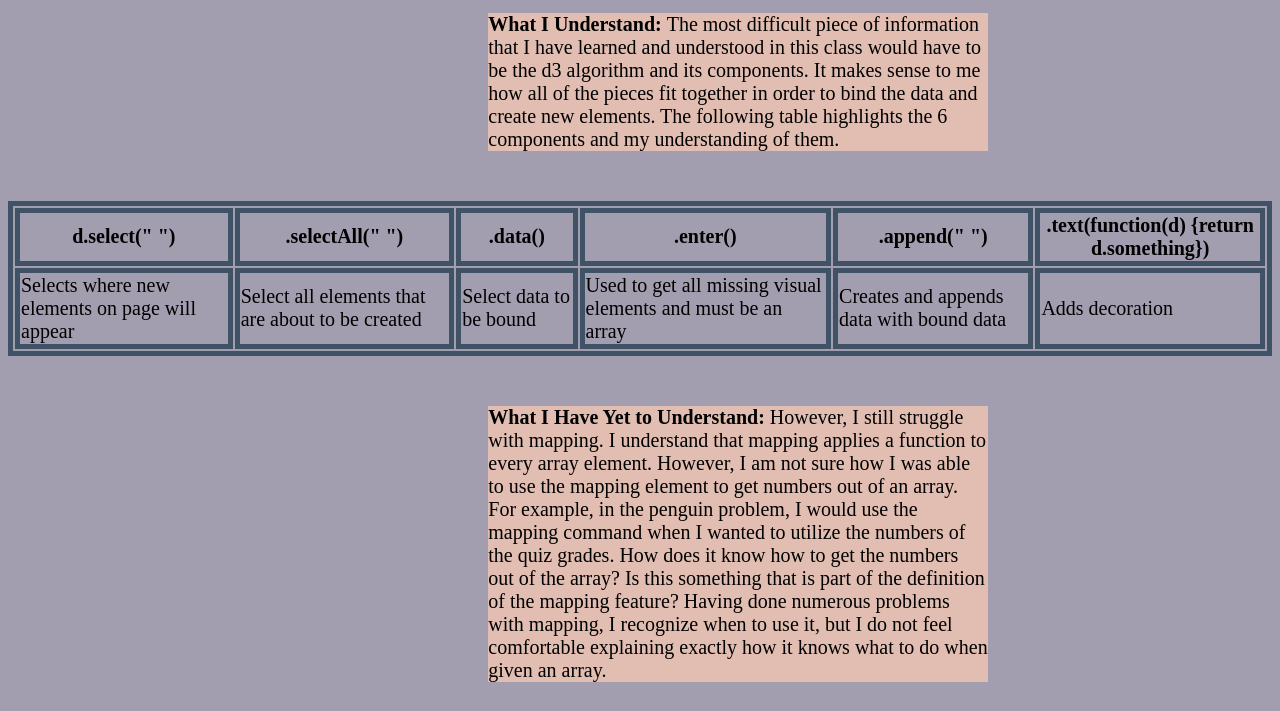
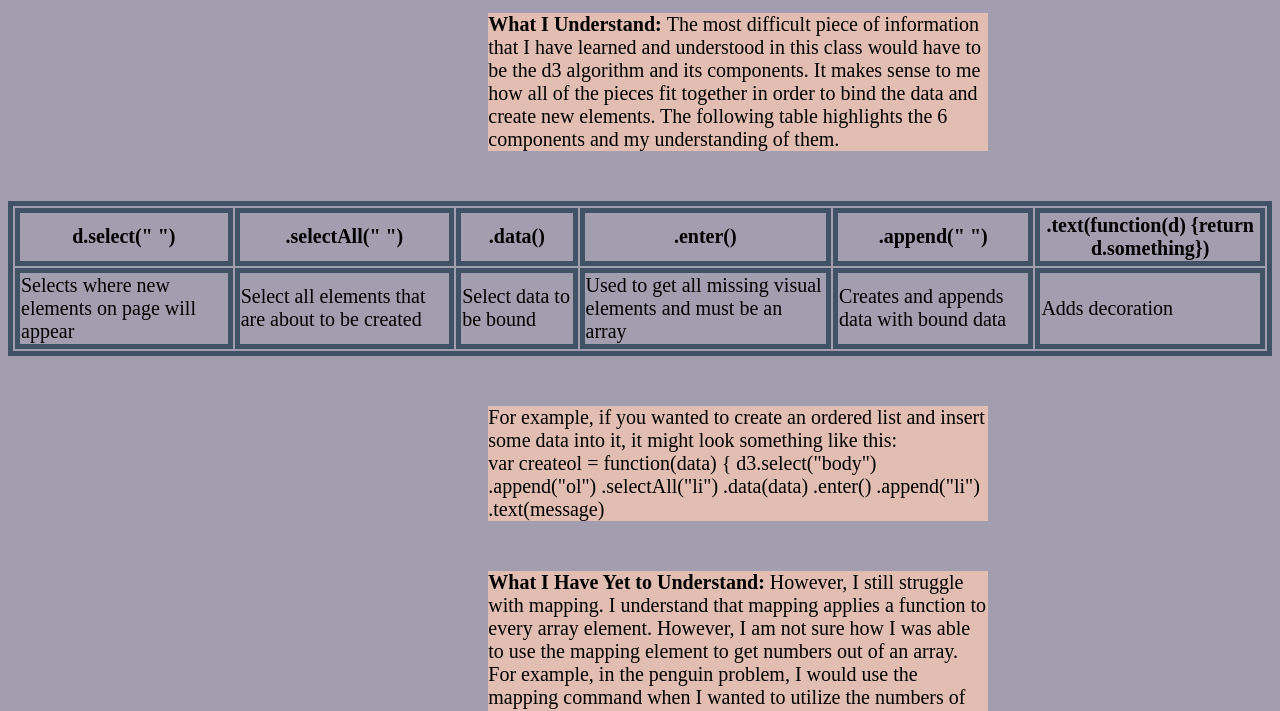
Before and after one commit to boar5135/Reflection, a plain HTML site: page index.html in a window 1280 px wide. Shown: the part 87-798 px from the top of the page. Drawn offline with Linux system fonts and the light colour scheme.

Commit message:
All Done

```diff
--- a/index.html
+++ b/index.html
@@ -22,5 +22,18 @@
 <td>Adds decoration</td>
         </tr>
     </table>
+
+<p>For example, if you wanted to create an ordered list and insert some data into it, it might look something like this:<br />
+    var createol = function(data)
+{
+    d3.select("body")
+    .append("ol")
+    .selectAll("li")
+    .data(data)
+    .enter()
+    .append("li")
+    .text(message)</p>
+
+
 <p><b>What I Have Yet to Understand: </b>However, I still struggle with mapping. I understand that mapping applies a function to every array element. However, I am not sure how I was able to use the mapping element to get numbers out of an array. For example, in the penguin problem, I would use the mapping command when I wanted to utilize the numbers of the quiz grades. How does it know how to get the numbers out of the array? Is this something that is part of the definition of the mapping feature? Having done numerous problems with mapping, I recognize when to use it, but I do not feel comfortable explaining exactly how it knows what to do when given an array. </p>
 </html>
```
